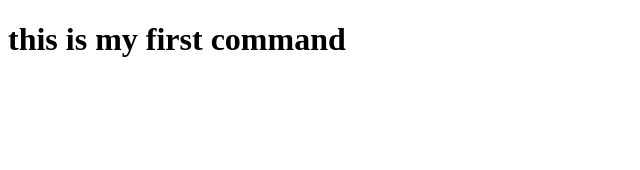
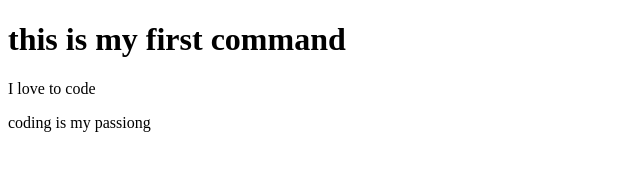
Before and after one commit to Princelove1/td-Intro-Github-Basics, a plain HTML site: page index.html in a window 1280 px wide. Shown: the whole page, without its empty margins (0-640 px from the left). Drawn offline with Linux system fonts and the light colour scheme.

Commit message:
I added a new paragraph

```diff
--- a/index.html
+++ b/index.html
@@ -7,5 +7,7 @@
 </head>
 <body>
     <h1>this is my first command</h1>
+    <p>I love to code </p>
+    <p>coding is my passiong</p>
 </body>
 </html>
```
